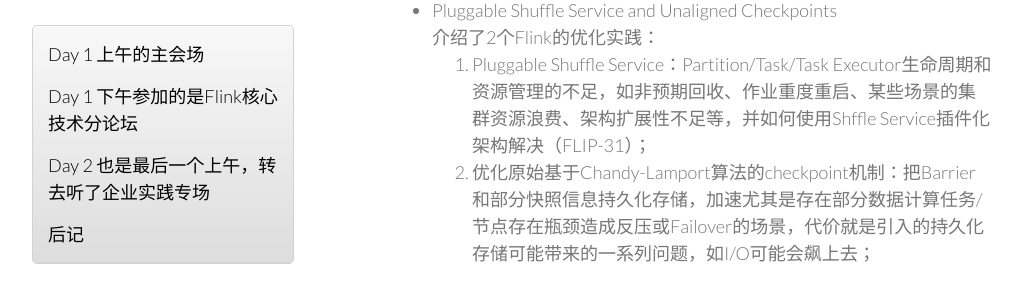
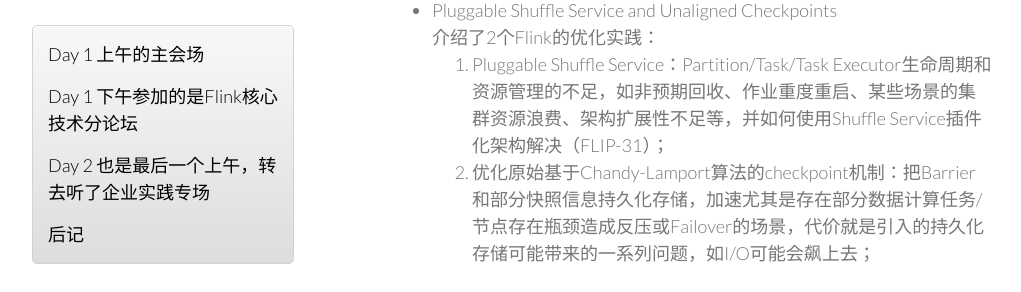
Before and after one commit to atealxt/atealxt.github.io, a Jekyll site: the page built from _posts/2019-11-30-flink-forward-asia.md, in a window 1280 px wide and 900 px high, scrolled down 1009 px. Shown: the part 207-499 px from the top of the window, without its empty margins (128-1149 px from the left). Built offline with Jekyll 4.4.1, drawn with Linux system fonts in a browser that asks for light colours; comment, search, counter and statistics services are not loaded.

Commit message:
Update 2019-11-30-flink-forward-asia.md

```diff
--- a/_posts/2019-11-30-flink-forward-asia.md
+++ b/_posts/2019-11-30-flink-forward-asia.md
@@ -44,7 +44,7 @@
 
 * Pluggable Shuffle Service and Unaligned Checkpoints <br>
 介绍了2个Flink的优化实践：<br>
-1. Pluggable Shuffle Service：Partition/Task/Task Executor生命周期和资源管理的不足，如非预期回收、作业重度重启、某些场景的集群资源浪费、架构扩展性不足等，并如何使用Shffle Service插件化架构解决（FLIP-31）；
+1. Pluggable Shuffle Service：Partition/Task/Task Executor生命周期和资源管理的不足，如非预期回收、作业重度重启、某些场景的集群资源浪费、架构扩展性不足等，并如何使用Shuffle Service插件化架构解决（FLIP-31）；
 2. 优化原始基于Chandy-Lamport算法的checkpoint机制：把Barrier和部分快照信息持久化存储，加速尤其是存在部分数据计算任务/节点存在瓶颈造成反压或Failover的场景，代价就是引入的持久化存储可能带来的一系列问题，如I/O可能会飙上去；
 
 * Bring Cross DC and Cross Data Source SQL Engine to Apache Flink <br>
```
Also changed, not shown: other parts of _posts/2019-11-30-flink-forward-asia.md (+1 -1 lines).
